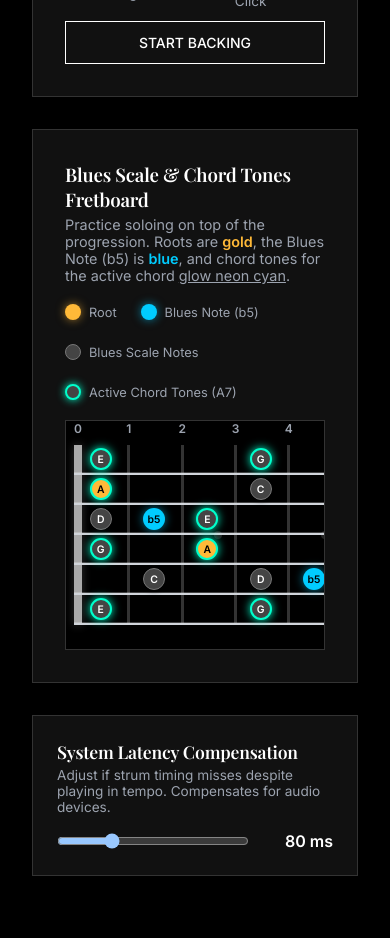
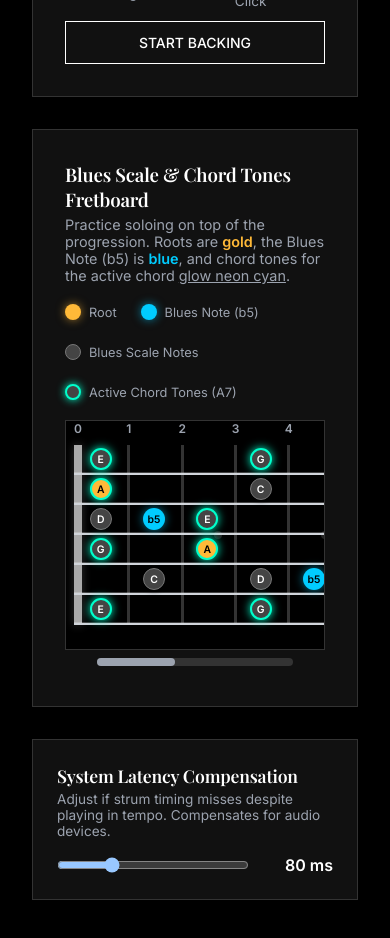
Before and after one commit to mgechev/guitarist.tools, a React (Vite) app: page /#/blues in a window 390 px wide. Shown: the part 2220-3158 px from the top of the page. Built offline with nearby package versions, Linux system fonts and the light colour scheme.

Commit message:
Improve scolling

```diff
--- a/src/components/BluesCoach.jsx
+++ b/src/components/BluesCoach.jsx
@@ -103,6 +103,49 @@ const STRUMMING_PATTERNS = {
 
 const BluesCoach = ({ activePitchData, activeAttackTime, isGuitarConnected }) => {
   const [selectedKey, setSelectedKey] = useState('A');
+  const fretboardWrapperRef = useRef(null);
+  const [scrollProgress, setScrollProgress] = useState(0);
+  const [thumbWidth, setThumbWidth] = useState(40);
+  const [isScrollable, setIsScrollable] = useState(false);
+
+  const handleScroll = () => {
+    const el = fretboardWrapperRef.current;
+    if (!el) return;
+    const maxScroll = el.scrollWidth - el.clientWidth;
+    if (maxScroll > 0) {
+      setIsScrollable(true);
+      setScrollProgress((el.scrollLeft / maxScroll) * 100);
+      const ratio = el.clientWidth / el.scrollWidth;
+      const computedWidth = Math.max(40, Math.min(el.clientWidth / 3, el.clientWidth * ratio));
+      setThumbWidth(computedWidth);
+    } else {
+      setIsScrollable(false);
+    }
+  };
+
+  const handleSliderChange = (e) => {
+    const el = fretboardWrapperRef.current;
+    if (!el) return;
+    const value = parseFloat(e.target.value);
+    const maxScroll = el.scrollWidth - el.clientWidth;
+    el.scrollLeft = (value / 100) * maxScroll;
+    setScrollProgress(value);
+  };
+
+  useEffect(() => {
+    const el = fretboardWrapperRef.current;
+    if (el) {
+      handleScroll();
+      el.addEventListener('scroll', handleScroll);
+      window.addEventListener('resize', handleScroll);
+      const timer = setTimeout(handleScroll, 100);
+      return () => {
+        el.removeEventListener('scroll', handleScroll);
+        window.removeEventListener('resize', handleScroll);
+        clearTimeout(timer);
+      };
+    }
+  }, []);
   const [rhythmPattern, setRhythmPattern] = useState('shuffle'); // 'shuffle', 'quarters', 'slow'
   const [tempo, setTempo] = useState(90);
   const [isPlaying, setIsPlaying] = useState(false);
@@ -747,7 +790,7 @@ const BluesCoach = ({ activePitchData, activeAttackTime, isGuitarConnected }) =>
         </div>
 
         {/* Responsive Fretboard Visualizer */}
-        <div className={styles.fretboardWrapper}>
+        <div ref={fretboardWrapperRef} className={styles.fretboardWrapper}>
           <div className={styles.fretboard}>
             {/* Draw Frets (Vertical bars) */}
             {Array.from({ length: 16 }).map((_, f) => (
@@ -808,6 +851,20 @@ const BluesCoach = ({ activePitchData, activeAttackTime, isGuitarConnected }) =>
             })}
           </div>
         </div>
+        {isScrollable && (
+          <div className={styles.scrollControlContainer}>
+            <input
+              type="range"
+              min="0"
+              max="100"
+              step="0.1"
+              value={scrollProgress}
+              onChange={handleSliderChange}
+              className={styles.scrollSlider}
+              style={{ '--thumb-width': `${thumbWidth}px` }}
+            />
+          </div>
+        )}
       </div>
 
       {/* Latency compensation fine tuning */}
--- a/src/components/BluesCoach.module.css
+++ b/src/components/BluesCoach.module.css
@@ -730,3 +730,51 @@
   padding: 0.5rem 0.75rem;
   border-left: 3px solid #00c6ff;
 }
+
+.scrollControlContainer {
+  width: 100%;
+  padding: 0.5rem 2rem;
+  display: flex;
+  justify-content: center;
+  box-sizing: border-box;
+}
+
+.scrollSlider {
+  -webkit-appearance: none;
+  appearance: none;
+  width: 100%;
+  height: 8px;
+  background: var(--panel-border);
+  border-radius: 4px;
+  outline: none;
+  margin: 0;
+}
+
+.scrollSlider::-webkit-slider-thumb {
+  -webkit-appearance: none;
+  appearance: none;
+  width: var(--thumb-width, 60px);
+  height: 8px;
+  border-radius: 4px;
+  background: var(--text-secondary);
+  cursor: pointer;
+  transition: background 0.2s;
+}
+
+.scrollSlider::-webkit-slider-thumb:hover {
+  background: var(--text-primary);
+}
+
+.scrollSlider::-moz-range-thumb {
+  width: var(--thumb-width, 60px);
+  height: 8px;
+  border-radius: 4px;
+  background: var(--text-secondary);
+  cursor: pointer;
+  border: none;
+  transition: background 0.2s;
+}
+
+.scrollSlider::-moz-range-thumb:hover {
+  background: var(--text-primary);
+}
--- a/src/index.css
+++ b/src/index.css
@@ -125,14 +125,27 @@ h1, h2, h3, h4, h5, h6 {
   }
 }
 
+/* Hide native scrollbars for fretboard wrapper and container on all screens */
+.fretboardWrapper,
+.fretboardContainer,
+[class*="fretboardWrapper"],
+[class*="fretboardContainer"] {
+  -ms-overflow-style: none !important; /* IE and Edge */
+  scrollbar-width: none !important;  /* Firefox */
+  -webkit-overflow-scrolling: touch; /* Momentum scrolling on iOS */
+}
+
+.fretboardWrapper::-webkit-scrollbar,
+.fretboardContainer::-webkit-scrollbar,
+[class*="fretboardWrapper"]::-webkit-scrollbar,
+[class*="fretboardContainer"]::-webkit-scrollbar {
+  display: none !important; /* Safari, Chrome, Opera */
+}
+
 /* Scrollbar and gesture optimizations for touch / mobile viewports */
 @media (max-width: 768px) {
   /* Prevent nested and clunky native scrollbar UI on touch screens */
-  .fretboardWrapper,
-  .fretboardContainer,
   .scrollArea,
-  [class*="fretboardWrapper"],
-  [class*="fretboardContainer"],
   [class*="scrollArea"],
   [class*="tabContent"] {
     -ms-overflow-style: none !important; /* IE and Edge */
@@ -140,11 +153,7 @@ h1, h2, h3, h4, h5, h6 {
     -webkit-overflow-scrolling: touch; /* Momentum scrolling on iOS */
   }
 
-  .fretboardWrapper::-webkit-scrollbar,
-  .fretboardContainer::-webkit-scrollbar,
   .scrollArea::-webkit-scrollbar,
-  [class*="fretboardWrapper"]::-webkit-scrollbar,
-  [class*="fretboardContainer"]::-webkit-scrollbar,
   [class*="scrollArea"]::-webkit-scrollbar,
   [class*="tabContent"]::-webkit-scrollbar {
     display: none !important; /* Safari, Chrome, Opera */
```
